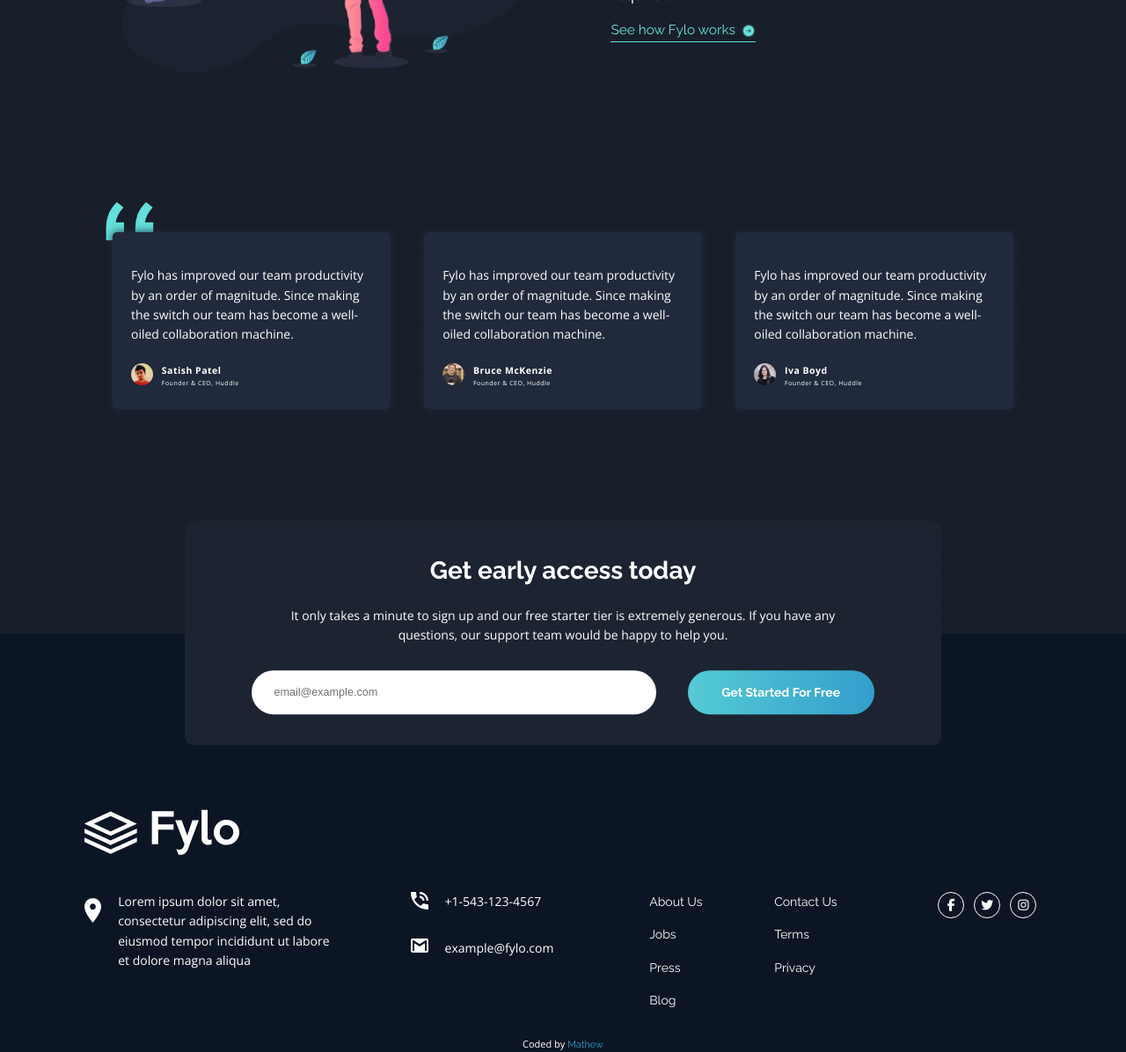
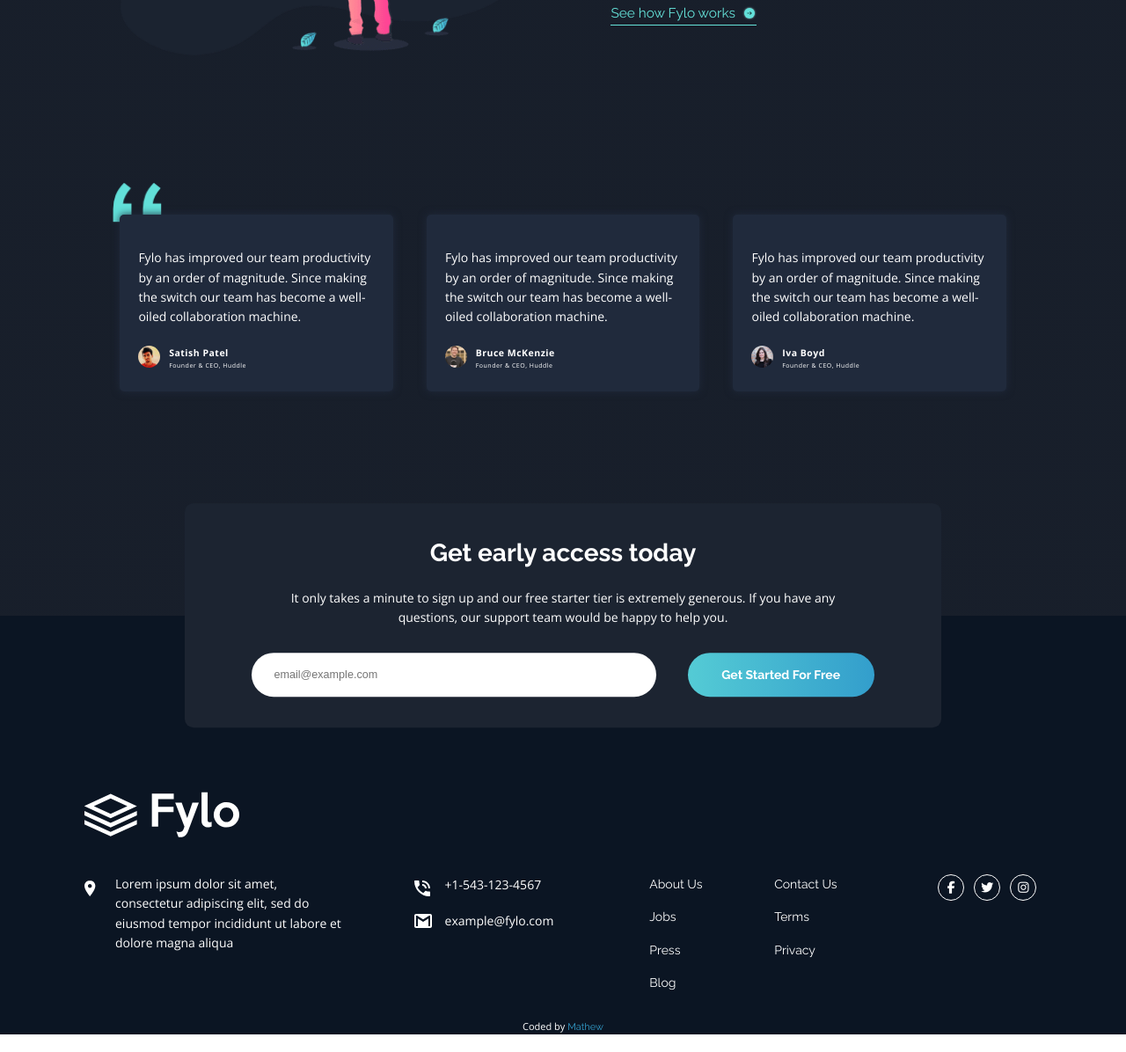
Before and after one commit to mathew12tan/fylo-dark-theme-landing-page-mathew, a plain HTML site: page index.html in a window 1280 px wide. Shown: the part 2320-3516 px from the top of the page at 88% size. Drawn offline with nearby package versions, Linux system fonts and the light colour scheme.

Commit message:
second commit

```diff
--- a/index.html
+++ b/index.html
@@ -1,11 +1,15 @@
 <!DOCTYPE html>
 <html lang="en">
-
   <head>
     <meta charset="UTF-8" />
     <meta name="viewport" content="width=device-width, initial-scale=1.0" />
 
-  <link rel="icon" type="image/png" sizes="32x32" href="./images/favicon-32x32.png" />
+    <link
+      rel="icon"
+      type="image/png"
+      sizes="32x32"
+      href="./images/favicon-32x32.png"
+    />
 
     <title>
       Frontend Mentor | Fylo landing page with dark theme and features grid
@@ -43,7 +47,10 @@
       <div class="features">
         <div class="feature">
           <div class="feature-img">
-          <img src="./images/icon-access-anywhere.svg" alt="icon-access-anywhere" />
+            <img
+              src="./images/icon-access-anywhere.svg"
+              alt="icon-access-anywhere"
+            />
           </div>
           <h2>Access your files, anywhere</h2>
           <p>
@@ -62,10 +69,12 @@
             couple of the security features we allow to help secure your files.
           </p>
         </div>
-
         <div class="feature">
           <div class="feature-img">
-          <img src="./images/icon-collaboration.svg" alt="icon-collaboration" />
+            <img
+              src="./images/icon-collaboration.svg"
+              alt="icon-collaboration"
+            />
           </div>
           <h2>Real-time collaboration</h2>
           <p>
@@ -89,7 +98,10 @@
 
       <div class="productive">
         <div class="productive-img">
-        <img src="./images/illustration-stay-productive.png" alt="illustration-stay-productive" />
+          <img
+            src="./images/illustration-stay-productive.png"
+            alt="illustration-stay-productive"
+          />
         </div>
         <div class="productive-content">
           <h2>Stay productive, wherever you are</h2>
@@ -101,16 +113,34 @@
             Securely share files and folders with friends, family and colleagues
             for live collaboration. No email attachments required.
           </p>
-        <div class="productive-link">
-          <a href="#">See how Fylo works</a>
-          <svg width="16" height="16" xmlns="http://www.w3.org/2000/svg" xmlns:xlink="http://www.w3.org/1999/xlink">
+          <a href="#"
+            >See how Fylo works &nbsp
+            <svg
+              width="16"
+              height="16"
+              xmlns="http://www.w3.org/2000/svg"
+              xmlns:xlink="http://www.w3.org/1999/xlink"
+            >
               <defs>
                 <circle id="b" cx="6" cy="6" r="6" />
-              <filter x="-25%" y="-25%" width="150%" height="150%" filterUnits="objectBoundingBox" id="a">
+                <filter
+                  x="-25%"
+                  y="-25%"
+                  width="150%"
+                  height="150%"
+                  filterUnits="objectBoundingBox"
+                  id="a"
+                >
                   <feOffset in="SourceAlpha" result="shadowOffsetOuter1" />
-                <feGaussianBlur stdDeviation="1" in="shadowOffsetOuter1" result="shadowBlurOuter1" />
-                <feColorMatrix values="0 0 0 0 0.384313725 0 0 0 0 0.878431373 0 0 0 0 0.850980392 0 0 0 0.811141304 0"
-                  in="shadowBlurOuter1" />
+                  <feGaussianBlur
+                    stdDeviation="1"
+                    in="shadowOffsetOuter1"
+                    result="shadowBlurOuter1"
+                  />
+                  <feColorMatrix
+                    values="0 0 0 0 0.384313725 0 0 0 0 0.878431373 0 0 0 0 0.850980392 0 0 0 0.811141304 0"
+                    in="shadowBlurOuter1"
+                  />
                 </filter>
               </defs>
               <g fill="none" fill-rule="evenodd">
@@ -118,15 +148,17 @@
                   <use fill="#62E0D9" filter="url(#a)" xlink:href="#b" />
                   <use fill="#62E0D9" xlink:href="#b" />
                 </g>
-              <path d="M8.582 6l-.363.35 1.452 1.4H5.333v.5h4.338L8.22 9.65l.363.35 2.074-2z" fill="#000" />
+                <path
+                  d="M8.582 6l-.363.35 1.452 1.4H5.333v.5h4.338L8.22 9.65l.363.35 2.074-2z"
+                  fill="#000"
+                />
               </g>
             </svg>
-        </div>
+          </a>
         </div>
       </div>
 
       <div class="testimonials">
-      <img src="./images/bg-quotes.png" alt="bg-quotes" />
           <div class="testimonial">
             <p>
               Fylo has improved our team productivity by an order of magnitude.
@@ -175,8 +207,16 @@
           be happy to help you.
         </p>
         <form action="">
-        <div class="input-container" data-error="Please enter a valid email address">
-          <input type="email" name="email" id="email" placeholder="email@example.com" />
+          <div
+            class="input-container"
+            data-error="Please enter a valid email address"
+          >
+            <input
+              type="email"
+              name="email"
+              id="email"
+              placeholder="email@example.com"
+            />
           </div>
           <button type="submit">Get Started For Free</button>
         </form>
@@ -189,20 +229,30 @@
 
         <div class="footer-content">
           <div class="company-details">
+            <div class="company-details-gp">
               <div class="company-detail">
+                <div class="img-container">
                   <img src="./images/icon-location.svg" alt="icon-location" />
+                </div>
                 <p>
-              Lorem ipsum dolor sit amet, consectetur adipiscing elit, sed do
-              eiusmod tempor incididunt ut labore et dolore magna aliqua
+                  Lorem ipsum dolor sit amet, consectetur adipiscing elit, sed
+                  do eiusmod tempor incididunt ut labore et dolore magna aliqua
                 </p>
               </div>
+            </div>
+            <div class="company-details-gp">
               <div class="company-detail">
+                <div class="img-container">
                   <img src="./images/icon-phone.svg" alt="icon-phone" />
+                </div>
                 <p>+1-543-123-4567</p>
               </div>
               <div class="company-detail">
+                <div class="img-container">
                   <img src="./images/icon-email.svg" alt="icon-email" />
+                </div>
                 <p>example@fylo.com</p>
+              </div>
             </div>
           </div>
 
@@ -234,5 +284,4 @@
       </div>
     </footer>
   </body>
-
 </html>
--- a/style.css
+++ b/style.css
@@ -1,11 +1,13 @@
 /* Headings, Call-to-actions, Header Navigation */
+
 /* font-family: 'Raleway', sans-serif; */
+
 @import url("https://fonts.googleapis.com/css2?family=Raleway:wght@400;700&display=swap");
+/* Body */
 
-/* Body */
 /* font-family: 'Open Sans', sans-serif; */
+
 @import url("https://fonts.googleapis.com/css2?family=Open+Sans:wght@400;700&display=swap");
-
 :root {
   /* (intro and email sign up background) */
   --Dark-Blue-Intro: hsl(217, 28%, 15%);
@@ -29,6 +31,18 @@
   box-sizing: border-box;
   margin: 0;
   padding: 0;
+}
+
+::-webkit-scrollbar {
+  width: 15px;
+}
+
+::-webkit-scrollbar-thumb {
+  background: var(--Blue);
+}
+
+::-webkit-scrollbar-thumb:hover {
+  background: var(--Cyan);
 }
 
 html {
@@ -84,7 +98,6 @@ header img {
 
 .header-content a:hover {
   text-decoration: underline;
-  font-weight: 700;
 }
 
 /* main */
@@ -168,7 +181,8 @@ main {
 
 .productive {
   width: min(85%, 1300px);
-  margin: 11.5em auto 12.4em;
+  margin: auto;
+  padding-top: 11.5em;
   display: flex;
   flex-direction: column;
   row-gap: 3em;
@@ -190,31 +204,23 @@ main {
   margin: 0.9em 0 1.3em;
 }
 
-.productive-link {
+.productive-content a {
+  text-decoration: none;
+  margin-top: 1em;
+  color: var(--Cyan);
+  font-size: clamp(0.85rem, 3vw, 1.1rem);
+  border-bottom: 1px solid var(--Cyan);
   width: fit-content;
-  margin-top: 1em;
-  border-bottom: 1px solid var(--Cyan);
   display: flex;
   align-items: center;
-  column-gap: 0.5em;
 }
 
-.productive-link a {
-  color: var(--Cyan);
-  font-size: clamp(0.85rem, 3vw, 1.1rem);
-  text-decoration: none;
-}
-
-.productive-link:hover {
+.productive-content a:hover {
   border-color: white;
-  cursor: pointer;
-}
-
-.productive-link:hover a {
   color: white;
 }
 
-.productive-link:hover svg *:not(path) {
+.productive-content a:hover svg *:not(path) {
   fill: white;
 }
 
@@ -223,15 +229,14 @@ main {
 .testimonials {
   width: 75%;
   margin: auto;
+  padding: 12.4em 0 0;
   display: flex;
   flex-direction: column;
   row-gap: 1.6em;
-}
-
-.testimonials > img {
-  width: 20px;
-  position: absolute;
-  transform: translate(5px, -15px);
+  background-image: url("./images/bg-quotes.png");
+  background-repeat: no-repeat;
+  background-position: top 11.2em left 0.5em;
+  background-size: 1.5em;
 }
 
 .testimonial {
@@ -354,22 +359,28 @@ footer {
 }
 
 .company-details {
-  display: grid;
+  display: flex;
+  flex-direction: column;
+  row-gap: 1.2em;
+}
+
+.company-details-gp {
+  display: flex;
+  flex-direction: column;
   row-gap: 1.2em;
 }
 
 .company-detail {
-  display: grid;
-  grid-template-columns: auto 1fr;
-  column-gap: 1.3em;
+  display: flex;
   align-items: center;
 }
 
-.company-detail img {
-  width: 20px;
+.company-detail .img-container {
+  min-width: 2.5em;
+  display: flex;
 }
 
-.company-detail:nth-of-type(1) img {
+.company-detail:nth-of-type(1) .img-container {
   align-self: flex-start;
   margin-top: 0.5em;
 }
@@ -404,13 +415,6 @@ footer {
 .social-link a {
   text-decoration: none;
   color: white;
-}
-
-.social-link a:hover {
-  color: var(--Blue);
-}
-
-.social-link i {
   font-size: 1rem;
   margin: 0 0.4em;
   border: 1px solid white;
@@ -421,7 +425,8 @@ footer {
   place-items: center;
 }
 
-.social-link a:hover i {
+.social-link a:hover {
+  color: var(--Blue);
   border-color: var(--Blue);
 }
 
@@ -467,7 +472,10 @@ footer {
     width: 350px;
   }
   .feature-img {
-    height: 100px;
+    height: 90px;
+    display: flex;
+    justify-content: center;
+    align-items: center;
   }
   .feature h2 {
     margin: 1em 0 0.5em;
@@ -488,17 +496,14 @@ footer {
   }
   .testimonials {
     width: min(80%, 1300px);
+    padding: 12.4em 0.6em 0;
     flex-direction: row;
     column-gap: 3vw;
-  }
-  .testimonials > img {
-    width: 55px;
-    position: absolute;
-    transform: translate(-8px, -35px);
+    background-position: top 9.8em left;
+    background-size: 4em;
   }
   .testimonial {
     padding: clamp(2em, 3vw, 3em) 1.5em 1em;
-    z-index: 1;
   }
   .subscribe form {
     width: 88%;
@@ -525,24 +530,12 @@ footer {
     align-items: flex-start;
   }
   .company-details {
-    column-gap: 6em;
+    flex-direction: row;
     flex: 0.5;
+    justify-content: space-between;
   }
-  .company-detail {
-    display: grid;
-    align-items: flex-start;
-  }
-  .company-detail:nth-child(1) {
-    grid-column: 1/2;
-    grid-row: 1/3;
-  }
-  .company-detail:nth-child(2) {
-    grid-column: 2/3;
-    grid-row: 1/2;
-  }
-  .company-detail:nth-child(3) {
-    grid-column: 2/3;
-    grid-row: 2/3;
+  .company-details-gp:nth-of-type(1) {
+    flex: 0.8;
   }
   .footer-nav {
     justify-content: space-between;
```
Lines whose indentation alone changed are shown as unchanged.
